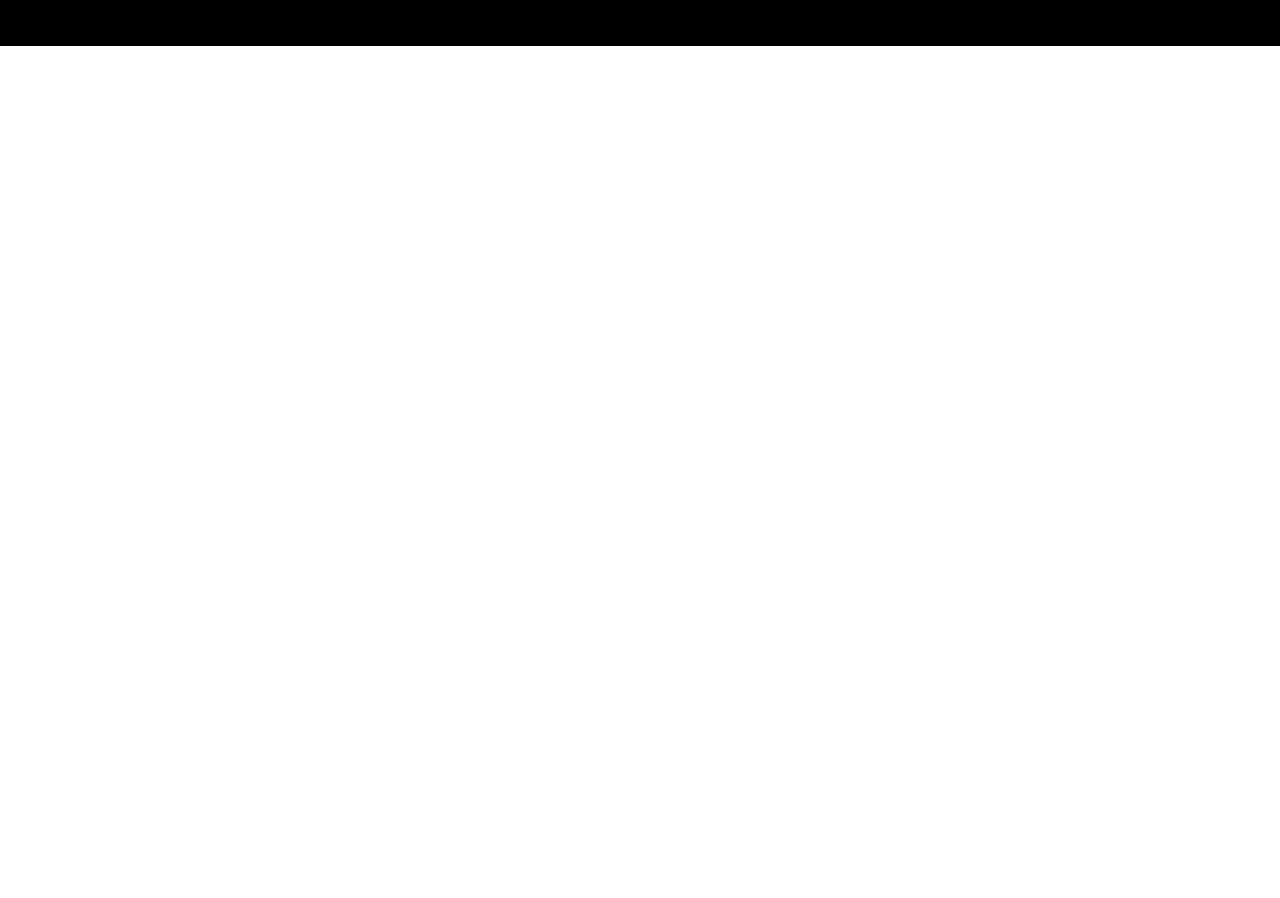
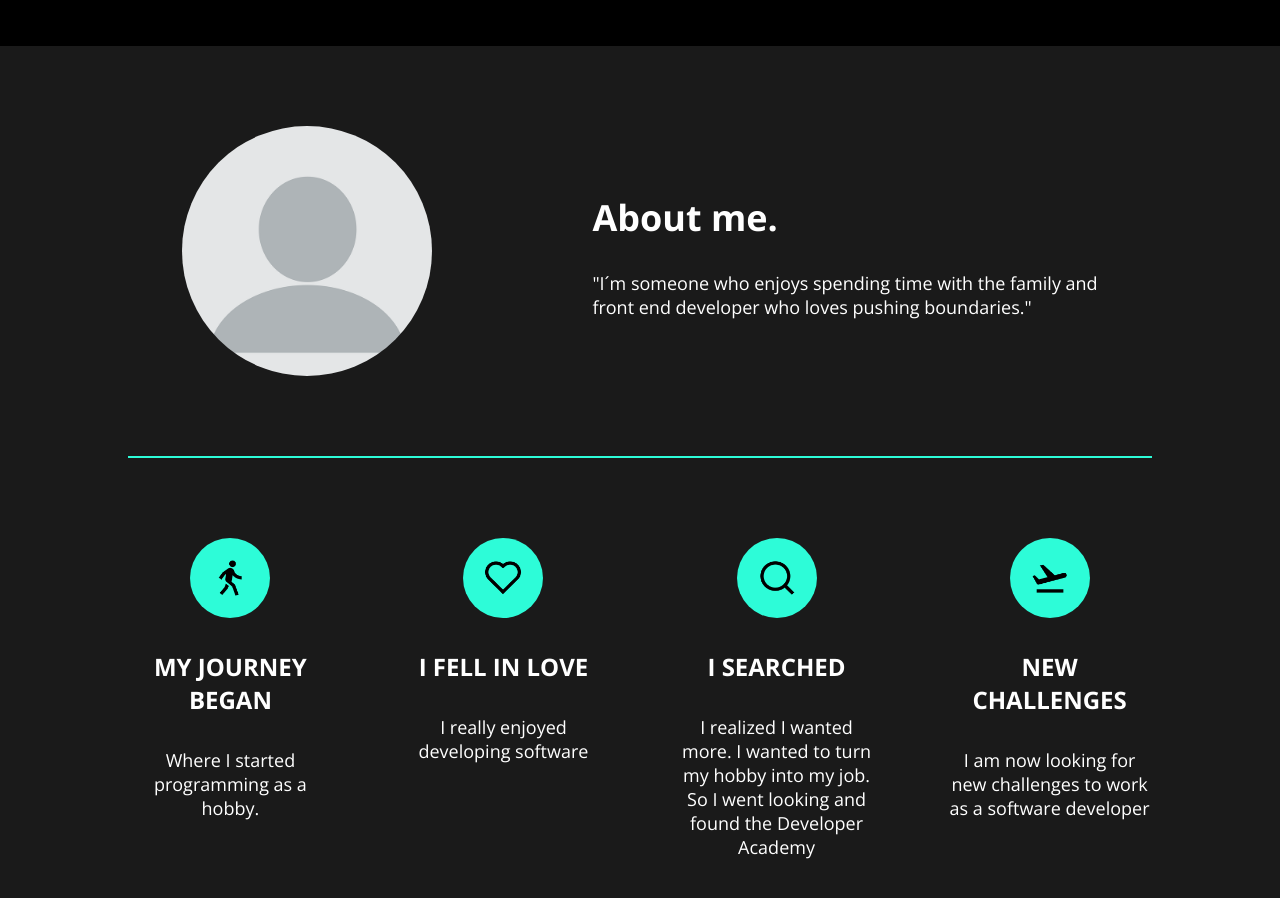
Before and after one commit to BastiEbel/Portfolio, an Angular app: page / in a window 1280 px wide. Shown: the part 2680-3578 px from the top of the page. Before the commit the page ends 2726 px from the top, so only its background shows below. Built offline with nearby package versions, Linux system fonts and the light colour scheme.

Commit message:
section explain about me added

```diff
--- a/src/app/app.component.html
+++ b/src/app/app.component.html
@@ -2,3 +2,4 @@
 <app-about-me></app-about-me>
 <app-my-skills></app-my-skills>
 <app-my-work></app-my-work>
+<app-explain-about-me></app-explain-about-me>
--- a/src/app/app.module.ts
+++ b/src/app/app.module.ts
@@ -7,6 +7,7 @@ import { MenuComponent } from './menu/menu.component';
 import { AboutMeComponent } from './about-me/about-me.component';
 import { MySkillsComponent } from './my-skills/my-skills.component';
 import { MyWorkComponent } from './my-work/my-work.component';
+import { ExplainAboutMeComponent } from './explain-about-me/explain-about-me.component';
 
 @NgModule({
   declarations: [
@@ -14,7 +15,8 @@ import { MyWorkComponent } from './my-work/my-work.component';
     MenuComponent,
     AboutMeComponent,
     MySkillsComponent,
-    MyWorkComponent
+    MyWorkComponent,
+    ExplainAboutMeComponent
   ],
   imports: [
     BrowserModule,
--- /dev/null
+++ b/src/app/explain-about-me/explain-about-me.component.html
@@ -0,0 +1,44 @@
+<div class="container">
+    <div class="container-explain">
+        <div class="explain-me">
+            <img src="assets/img/profile.png">
+            <span class="short-explain">
+                <h2>About me.</h2>
+                "I´m someone who enjoys spending time with the family and<br>
+                front end developer who loves pushing boundaries."
+            </span>
+        </div>
+    </div>
+    <div class="container-my-journey">
+        <div class="my-journey">
+            <div class="my-journey-pic">
+                <img src="assets/img/walk-line.png">
+            </div>
+            <h4>MY JOURNEY BEGAN</h4>
+            <span>Where I started programming as a hobby.</span>
+        </div>
+        <div class="my-journey">
+            <div class="my-journey-pic">
+                <img src="assets/img/heart-line.png">
+            </div>
+            <h4>I FELL IN LOVE</h4>
+            <span>I really enjoyed developing software</span>
+        </div>
+        <div class="my-journey">
+            <div class="my-journey-pic">
+                <img src="assets/img/search-line.png">
+            </div>
+            <h4>I SEARCHED</h4>
+            <span>I realized I wanted more. I wanted to turn my hobby into my job.
+                So I went looking and found the Developer Academy</span>
+        </div>
+        <div class="my-journey">
+            <div class="my-journey-pic">
+                <img src="assets/img/flight-takeoff-line.png">
+            </div>
+            <h4>NEW CHALLENGES</h4>
+            <span>I am now looking for new challenges to work
+                as a software developer</span>
+        </div>
+    </div>
+</div>
--- /dev/null
+++ b/src/app/explain-about-me/explain-about-me.component.scss
@@ -0,0 +1,77 @@
+.container{
+    background-color: #1a1a1a;
+    padding-bottom: 80px;
+}
+.container-explain{
+    display: flex;
+    justify-content: center;
+    align-items: center;
+
+    .explain-me{
+        display: flex;
+        justify-content: center;
+        align-items: center;
+        margin-top: 80px;
+        width: 80%;
+        border-bottom: 2px solid #2DFCD8;
+
+        img{
+            width: 250px;
+            height: 250px;
+            border-radius: 50%;
+            margin-right: 80px;
+            margin-bottom: 80px;
+        }
+
+        .short-explain{
+            font-size: 18px;
+            color: white;
+            margin-left: 80px;
+            margin-bottom: 100px;
+        }
+
+        h2{
+            font-size: 36px;
+        }
+    }
+}
+
+.container-my-journey{
+    display: flex;
+    justify-content: space-between;
+    align-items: center;
+    margin-top: 80px;
+    padding-left: 10%;
+    padding-right: 10%;
+
+    .my-journey{
+        font-size: 18px;
+        height: 350px;
+        color: white;
+        width: 20%;
+        display: flex;
+        justify-content: flex-start;
+        align-items: center;
+        flex-direction: column;
+        text-align: center;
+
+        h4{
+            font-size: 24px;
+        }
+
+        .my-journey-pic{
+            width: 80px;
+            height: 80px;
+            border-radius: 50%;
+            background-color: #2DFCD8;
+            display: flex;
+            justify-content: center;
+            align-items: center;
+        }
+
+        img{
+            width: 40px;
+            height: 40px;
+        }
+    }
+}
--- /dev/null
+++ b/src/app/explain-about-me/explain-about-me.component.ts
@@ -0,0 +1,15 @@
+import { Component, OnInit } from '@angular/core';
+
+@Component({
+  selector: 'app-explain-about-me',
+  templateUrl: './explain-about-me.component.html',
+  styleUrls: ['./explain-about-me.component.scss']
+})
+export class ExplainAboutMeComponent implements OnInit {
+
+  constructor() { }
+
+  ngOnInit(): void {
+  }
+
+}
--- a/src/styles.scss
+++ b/src/styles.scss
@@ -1,4 +1,5 @@
 body{
     margin: 0px;
     font-family: 'Open Sans', sans-serif;
+    scroll-behavior: smooth;
 }
```
Also changed, not shown: 1 other file (tests, documents, lock files or other folders).
